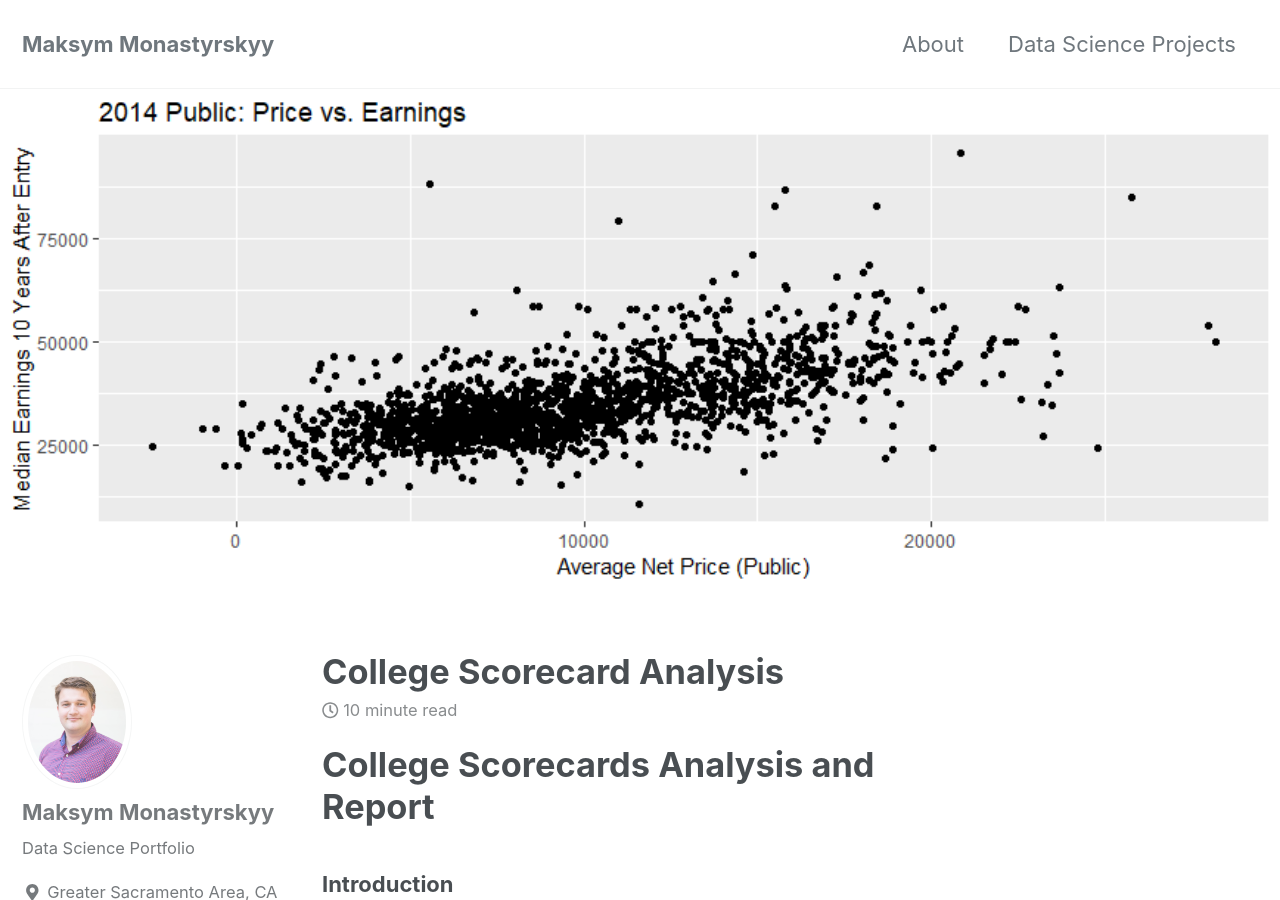
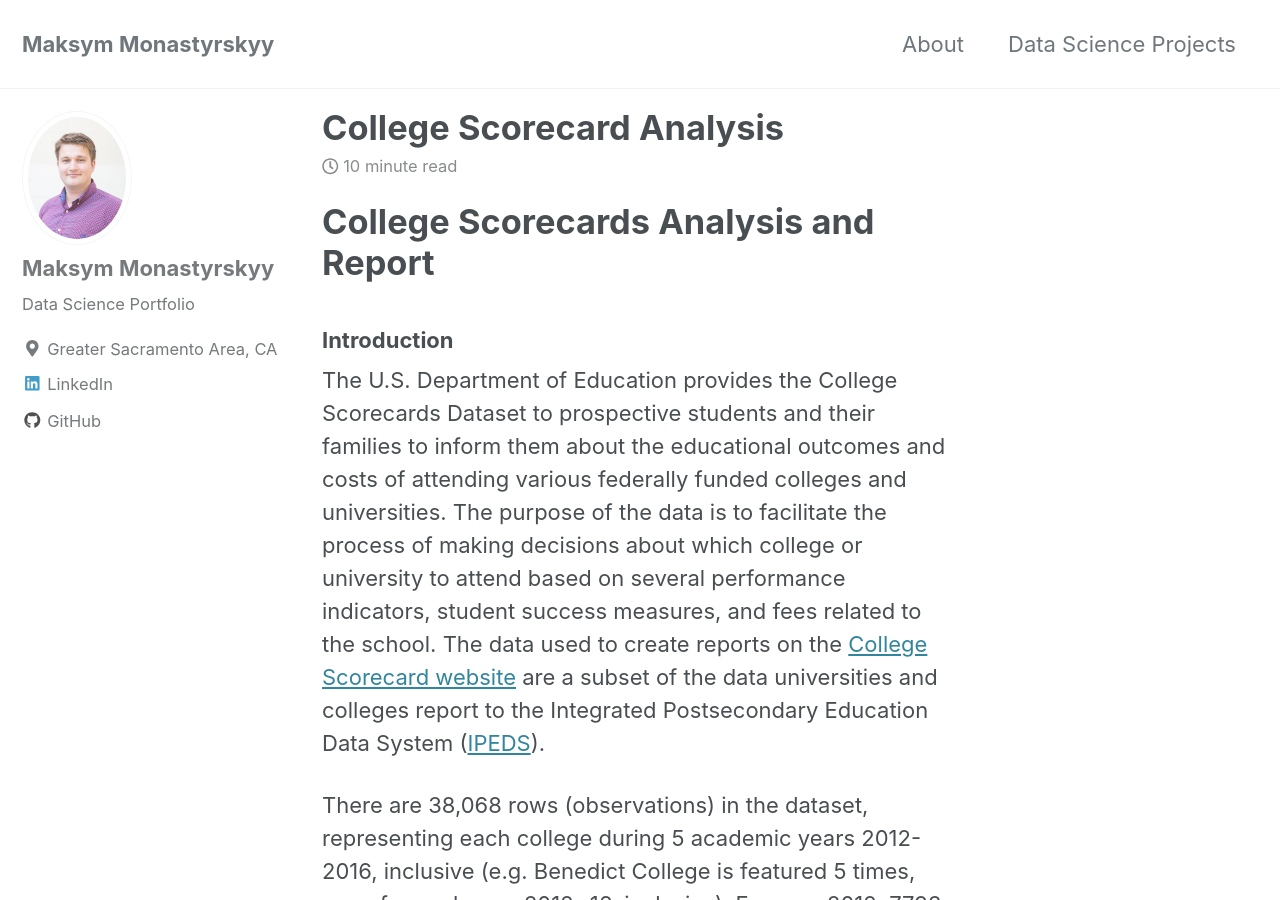
Before and after one commit to monastyrskyy/monastyrskyy.github.io, a Jekyll site: the page built from _posts/2018-10-01-collegescorecards.md, in a window 1280 px wide and 900 px high. Built offline with Jekyll 4.4.1, drawn with Linux system fonts in a browser that asks for light colours; cached includes are drawn as plain includes; nearby versions of some CDN libraries.

Commit message:
mast removed

```diff
--- a/_posts/2018-10-01-collegescorecards.md
+++ b/_posts/2018-10-01-collegescorecards.md
@@ -4,8 +4,7 @@ date: 2018-10-01
 excerpt: "In this project, I dive into the College Scorecard dataset and examine it for interesting patterns, trends, and insights."
 mathjax: "true"
 tags: [academic]
-header:
-  image: "/images/1.college_scorecards/masthead.png"
+
 defaults:
   # _posts
   - scope:
```
